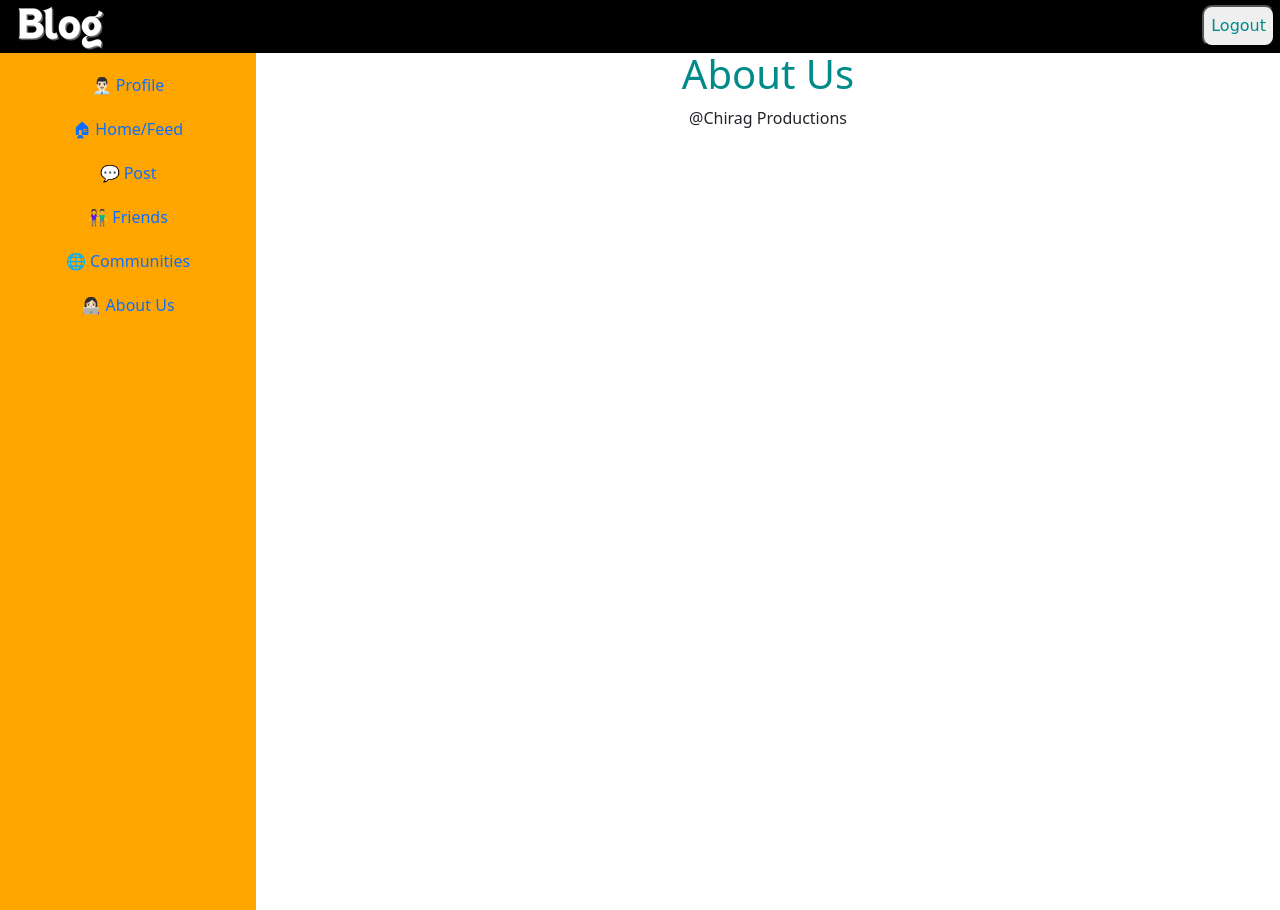
After one commit to chirag982/oldblogsite, a Django app: page /about in a window 1280 px wide. The commit adds this page. Run offline with Django 4.2, Linux system fonts and the light colour scheme; a user stored in the database is signed in.

Commit message:
updated the base.html, base1.html, and added about.html

```diff
--- /dev/null
+++ b/first/templates/afterlogin/about.html
@@ -0,0 +1,16 @@
+{% extends 'afterlogin/base1.html' %} {% block style %}
+<style>
+    h1 {
+        text-align: center;
+        color: darkcyan;
+    }
+    #about {
+        text-align: center;
+    }
+</style>
+{% endblock %} {% block content %}
+<h1>About Us</h1>
+<div id="about">
+    <p>@Chirag Productions</p>
+</div>
+{% endblock %}
--- a/first/templates/afterlogin/base1.html
+++ b/first/templates/afterlogin/base1.html
@@ -93,7 +93,7 @@
             <a href="{% url 'add' %}">💬 Post</a>
             <a href="#">👫 Friends</a>
             <a href="#">🌐 Communities</a>
-            <a href="#">👩🏻‍💻 About Us</a>
+            <a href="{% url 'about' %}">👩🏻‍💻 About Us</a>
         </div>
         <div class="right-container">
             {% block content %} {% endblock %}
--- a/first/templates/beforelogin/base.html
+++ b/first/templates/beforelogin/base.html
@@ -54,7 +54,6 @@
         <div id="buttons-nav">
             <a href="{% url 'signup' %}"><button>SignUp</button></a>
             <a href="{% url 'login' %}"><button>LogIn</button></a>
-            <a href="#"><button>About Us</button></a>
         </div>
     </div>
     {% block content %} {% endblock %}
```
